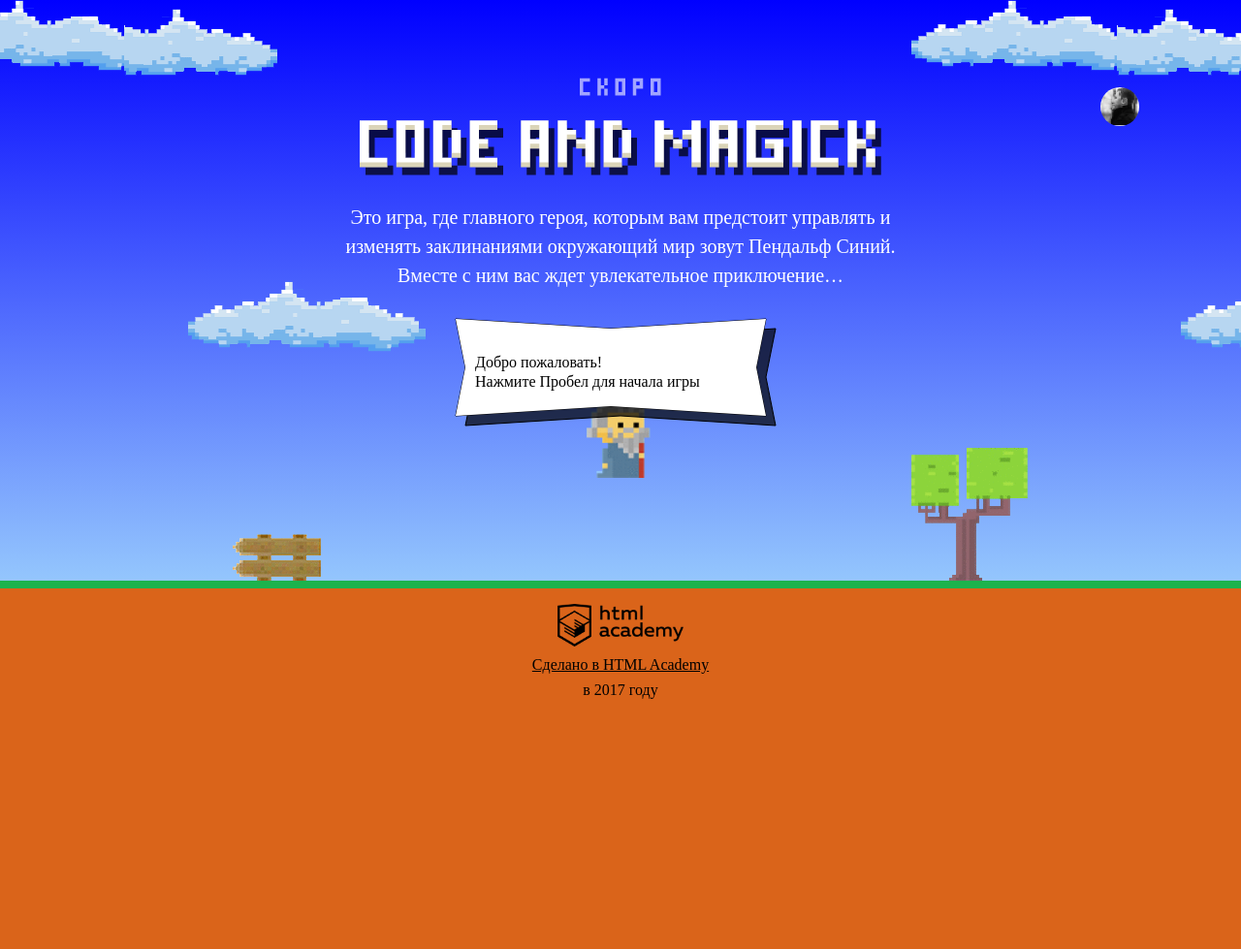
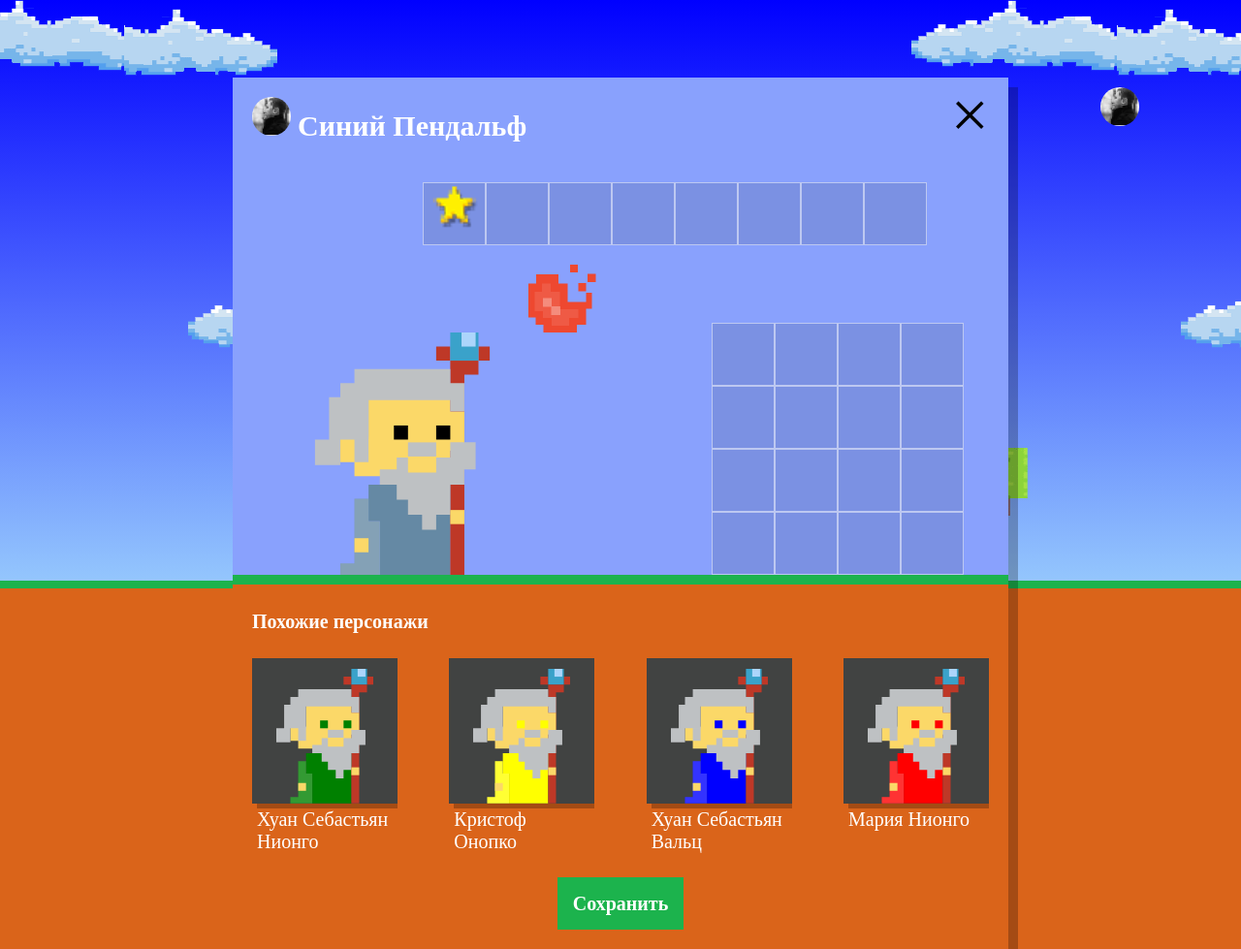
Before and after one commit to ADandelion/126291-code-and-magick-18, a website: page index.html in a window 1280 px wide. Shown: the whole page at 97% size. Before the commit the page ends 800 px from the top, so only its background shows below. Drawn offline with Linux system fonts and the light colour scheme; a web font is replaced by a local one.

Commit message:
Добавил магов

```diff
--- a/index.html
+++ b/index.html
@@ -205,6 +205,7 @@
   }
 </script>
 <script src="js/stat.js"></script>
+<script src="js/setup.js"></script>
 <script src="js/game.js"></script>
 
 </body>
--- /dev/null
+++ b/js/setup.js
@@ -0,0 +1,66 @@
+'use strict';
+
+var WIZARD_NAME = ['Иван', 'Хуан Себастьян', 'Мария', 'Кристоф', 'Виктор', 'Юлия', 'Люпита', 'Вашингтон'];
+var WIZARD_LASTNAME = ['да Марья', 'Верон', 'Мирабелла', 'Вальц', 'Онопко', 'Топольницкая', 'Нионго', 'Ирвинг'];
+var WIZARD_COATCOLOR = ['rgb(101, 137, 164)', 'rgb(241, 43, 107)', 'rgb(146, 100, 161)', 'rgb(56, 159, 117)', 'rgb(215, 210, 55)', 'rgb(0, 0, 0)'];
+var WIZARD_EYECOLOR = ['black', 'red', 'blue', 'yellow', 'green'];
+var WIZARDS_NUMBER = 4;
+var wizards = [];
+
+var userDialog = document.querySelector('.setup');
+userDialog.classList.remove('hidden');
+
+var similarListWizards = document.querySelector('.setup-similar-list');
+var wizardTemplate = document.querySelector('#similar-wizard-template').content.querySelector('.setup-similar-item');
+
+
+// Возвращает случаный элемент из массива
+var getRandomProperties = function (el) {
+  var randInteger = Math.floor(Math.random() * el.length);
+  for (var i = 0; i < el.length; i++) {
+    var randElement = el[randInteger];
+  }
+  return randElement;
+};
+
+// Собираем массив из объектов
+var getAllwizards = function (fn) {
+  for (var j = 0; j < WIZARDS_NUMBER; j++) {
+    wizards.push({
+      name: fn(WIZARD_NAME) + ' ' + fn(WIZARD_LASTNAME),
+      coatcolor: fn(WIZARD_COATCOLOR),
+      color: fn(WIZARD_EYECOLOR)
+    });
+  }
+
+  return wizards;
+};
+
+getAllwizards(getRandomProperties);
+
+// Добавляем магу имя, цвет глаз и плаща
+var renderWizards = function (wizard) {
+  var wizardElement = wizardTemplate.cloneNode(true);
+    wizardElement.querySelector('.wizard-coat').style.fill = wizard.color;
+    wizardElement.querySelector('.wizard-head').style.fill = wizard.color;
+    wizardElement.querySelector('.wizard-eyes').style.fill  = wizard.color;
+    wizardElement.querySelector('.wizard-hands').style.fill = wizard.color;
+    wizardElement.querySelector('.setup-similar-label').textContent = wizard.name;
+
+  return wizardElement;
+};
+console.log(wizards[1].coatcolor);
+
+// Создаем DOM элемент
+var addWizardsElement = function (wizards_list) {
+  var fragment =document.createDocumentFragment();
+  for (var y = 0; y < WIZARDS_NUMBER; y++) {
+    fragment.appendChild(renderWizards(wizards[y]));
+  }
+
+  return wizards_list.appendChild(fragment);
+};
+
+addWizardsElement(similarListWizards);
+
+userDialog.querySelector('.setup-similar').classList.remove('hidden');
```
